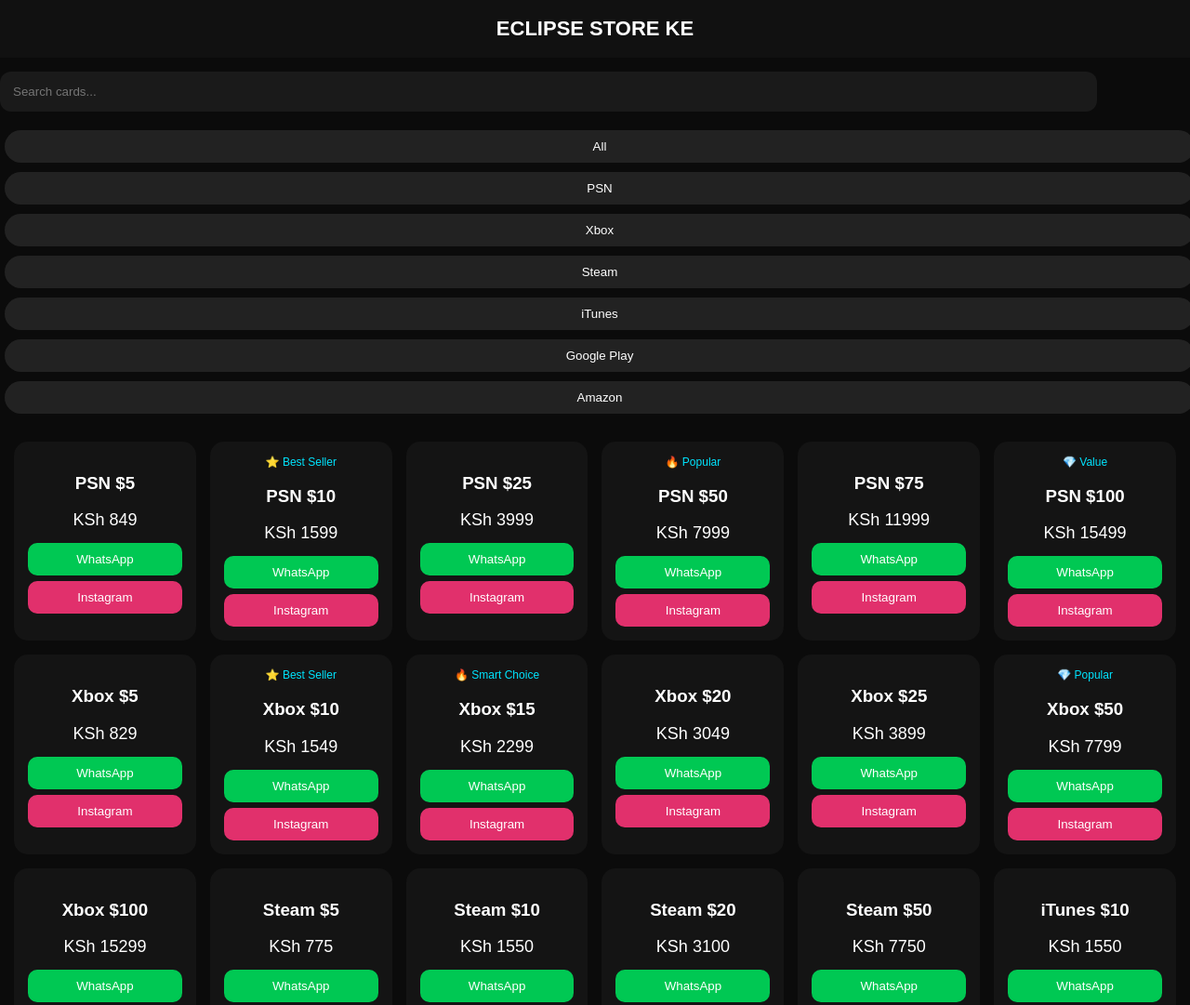
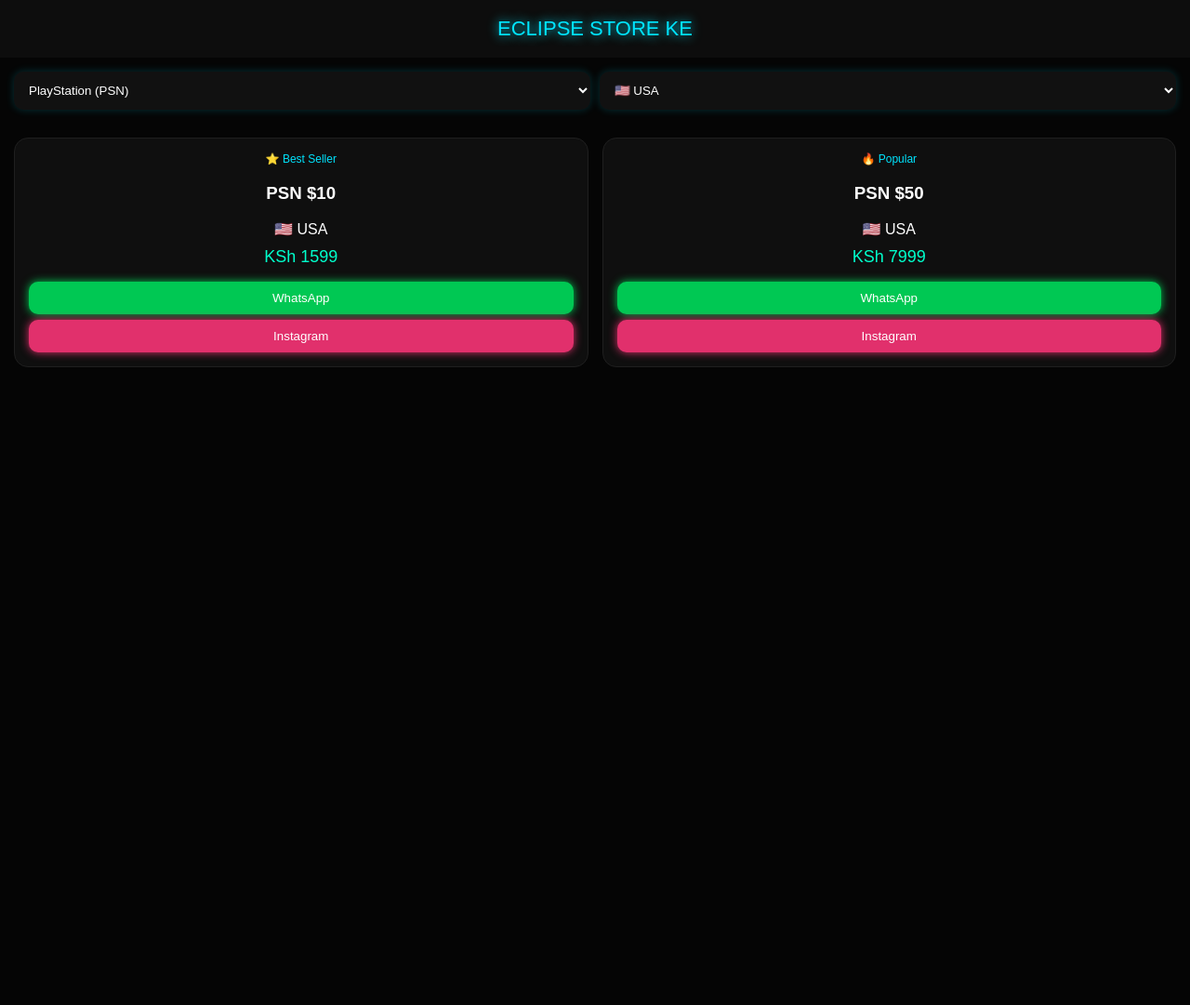
Before and after one commit to eclipse-cxl/eclipse-cxl, a plain HTML site: page index.html in a window 1280 px wide. Shown: the top 1081 px of the page at 93% size. After the commit the page ends 800 px from the top, so only its background shows below. Drawn offline with Linux system fonts and the light colour scheme.

Commit message:
Update index.html

```diff
--- a/index.html
+++ b/index.html
@@ -8,44 +8,39 @@
 <style>
 body {
     margin:0;
-    font-family: Arial;
-    background:#0b0b0b;
+    font-family:Arial;
+    background:#050505;
     color:white;
 }
 
+/* HEADER */
 header {
     padding:18px;
     text-align:center;
     font-size:22px;
-    font-weight:bold;
-    background:#111;
+    background:#0d0d0d;
+    color:#00e5ff;
+    text-shadow:0 0 12px #00e5ff;
 }
 
-.search {
-    width:90%;
-    margin:15px auto;
-    padding:14px;
-    border-radius:12px;
-    border:none;
-    background:#1a1a1a;
-    color:white;
+/* SELECTORS */
+.selectors {
+    display:flex;
+    gap:10px;
+    padding:15px;
 }
 
-.filters {
-    text-align:center;
-    margin-bottom:10px;
+select {
+    flex:1;
+    padding:12px;
+    border-radius:10px;
+    border:none;
+    background:#111;
+    color:white;
+    box-shadow:0 0 10px #00e5ff33;
 }
 
-.filters button {
-    margin:5px;
-    padding:10px 14px;
-    border:none;
-    border-radius:20px;
-    background:#222;
-    color:white;
-    cursor:pointer;
-}
-
+/* GRID */
 .products {
     display:grid;
     grid-template-columns:repeat(auto-fit,minmax(170px,1fr));
@@ -53,29 +48,34 @@ header {
     padding:15px;
 }
 
+/* CARD */
 .card {
-    background:#141414;
+    background:#0f0f0f;
     padding:15px;
     border-radius:15px;
     text-align:center;
-    transition:0.2s;
+    transition:0.3s;
+    border:1px solid #1f1f1f;
 }
 
 .card:hover {
-    transform:scale(1.05);
+    transform:translateY(-6px) scale(1.03);
+    box-shadow:0 0 25px #00e5ff88;
+}
+
+/* TEXT */
+.tag {
+    font-size:12px;
+    color:#00e5ff;
 }
 
 .price {
+    margin:10px 0;
     font-size:18px;
-    margin:8px 0;
+    color:#00ffcc;
 }
 
-.tag {
-    font-size:12px;
-    margin-bottom:6px;
-    color:#00e5ff;
-}
-
+/* BUTTONS */
 button {
     margin-top:6px;
     padding:10px;
@@ -86,9 +86,17 @@ button {
     cursor:pointer;
 }
 
-.wa { background:#00c853; }
-.ig { background:#E1306C; }
+/* WhatsApp */
+.wa {
+    background:#00c853;
+    box-shadow:0 0 10px #00c853;
+}
 
+/* Instagram */
+.ig {
+    background:#E1306C;
+    box-shadow:0 0 10px #E1306C;
+}
 </style>
 </head>
 
@@ -96,113 +104,135 @@ button {
 
 <header>ECLIPSE STORE KE</header>
 
-<input id="search" class="search" placeholder="Search cards..." onkeyup="renderProducts()">
+<div class="selectors">
 
-<div class="filters">
-<button onclick="setFilter('all')">All</button>
-<button onclick="setFilter('psn')">PSN</button>
-<button onclick="setFilter('xbox')">Xbox</button>
-<button onclick="setFilter('steam')">Steam</button>
-<button onclick="setFilter('itunes')">iTunes</button>
-<button onclick="setFilter('google')">Google Play</button>
-<button onclick="setFilter('amazon')">Amazon</button>
+<select id="category" onchange="renderProducts()">
+<option value="psn">PlayStation (PSN)</option>
+<option value="xbox">Xbox</option>
+<option value="steam">Steam</option>
+<option value="itunes">iTunes</option>
+<option value="google">Google Play</option>
+<option value="amazon">Amazon</option>
+</select>
+
+<select id="region" onchange="renderProducts()">
+<option value="USA">🇺🇸 USA</option>
+<option value="UK">🇬🇧 UK</option>
+<option value="UAE">🇦🇪 UAE</option>
+<option value="EU">🇪🇺 EUROPE</option>
+<option value="JAPAN">🇯🇵 JAPAN</option>
+<option value="SINGAPORE">🇸🇬 SINGAPORE</option>
+<option value="HONG KONG">🇭🇰 HONG KONG</option>
+<option value="CANADA">🇨🇦 CANADA</option>
+<option value="AUSTRALIA">🇦🇺 AUSTRALIA</option>
+<option value="SA">🇿🇦 SOUTH AFRICA</option>
+<option value="KENYA">🇰🇪 KENYA</option>
+</select>
+
 </div>
 
 <div id="products" class="products"></div>
 
 <script>
 
-// ================= PRODUCT SYSTEM =================
+// FLAGS
+const flags = {
+USA:"🇺🇸",
+UK:"🇬🇧",
+UAE:"🇦🇪",
+EU:"🇪🇺",
+JAPAN:"🇯🇵",
+SINGAPORE:"🇸🇬",
+"HONG KONG":"🇭🇰",
+CANADA:"🇨🇦",
+AUSTRALIA:"🇦🇺",
+SA:"🇿🇦",
+KENYA:"🇰🇪"
+};
+
 const products = [];
 
-// ===== PSN (YOUR PRICES) =====
+// ===== PSN =====
 [
-["PSN $5","kenya",849,""],
-["PSN $10","kenya",1599,"⭐ Best Seller"],
-["PSN $25","kenya",3999,""],
-["PSN $50","kenya",7999,"🔥 Popular"],
-["PSN $75","kenya",11999,""],
-["PSN $100","kenya",15499,"💎 Value"]
+["PSN $10","USA",1599,"⭐ Best Seller"],
+["PSN $50","USA",7999,"🔥 Popular"],
+["PSN £10","UK",1799,""],
+["PSN £50","UK",8399,""],
+["PSN 50 AED","UAE",1700,""],
+["PSN €20","EU",3700,""],
+["PSN ¥3000","JAPAN",4200,""],
+["PSN $20","SINGAPORE",3300,""],
+["PSN $100","HONG KONG",2000,""],
+["PSN $25","CANADA",4000,""],
+["PSN $20","AUSTRALIA",3400,""],
+["PSN R200","SA",1600,""]
 ].forEach(p=>{
-products.push({name:p[0],price:p[2],category:"psn",region:p[1],tag:p[3]});
+products.push({name:p[0],region:p[1],price:p[2],category:"psn",tag:p[3]});
 });
 
-// ===== XBOX (FULL OPTIONS) =====
+// ===== XBOX =====
 [
-["Xbox $5","usa",829,""],
-["Xbox $10","usa",1549,"⭐ Best Seller"],
-["Xbox $15","usa",2299,"🔥 Smart Choice"],
-["Xbox $20","usa",3049,""],
-["Xbox $25","usa",3899,""],
-["Xbox $50","usa",7799,"💎 Popular"],
-["Xbox $100","usa",15299,""]
+["Xbox $10","USA",1549,"⭐ Best Seller"],
+["Xbox $25","USA",3899,""],
+["Xbox $50","USA",7799,"🔥 Popular"]
 ].forEach(p=>{
-products.push({name:p[0],price:p[2],category:"xbox",region:p[1],tag:p[3]});
+products.push({name:p[0],region:p[1],price:p[2],category:"xbox",tag:p[3]});
 });
 
-// ===== AUTO PRODUCTS =====
-function addSeries(name, values, rate, category){
+// AUTO PRODUCTS
+function addSeries(name, values, rate, category, region){
 values.forEach(v=>{
 products.push({
 name:`${name} $${v}`,
 price:Math.round(v*rate),
-            category:category,
-            region:"usa",
+category,
+region,
 tag:""
 });
 });
 }
 
 // OTHER CARDS
-addSeries("Steam",[5,10,20,50],155,"steam");
-addSeries("iTunes",[10,25,50],155,"itunes");
-addSeries("Google Play",[10,25,50],150,"google");
-addSeries("Amazon",[10,25,50],160,"amazon");
+addSeries("Steam",[10,20,50],155,"steam","USA");
+addSeries("iTunes",[10,25,50],155,"itunes","USA");
+addSeries("Google Play",[10,25,50],150,"google","USA");
+addSeries("Amazon",[10,25,50],160,"amazon","USA");
 
-// ================= FILTER =================
-let activeFilter = "all";
+// RENDER
+function renderProducts(){
+let cat=document.getElementById("category").value;
+let region=document.getElementById("region").value;
 
-function setFilter(f){
-    activeFilter = f;
-    renderProducts();
-}
-
-// ================= RENDER =================
-function renderProducts(){
-    let container = document.getElementById("products");
-    let search = document.getElementById("search").value.toLowerCase();
-
-    container.innerHTML = "";
+let container=document.getElementById("products");
+container.innerHTML="";
 
 products.forEach(p=>{
-        let text = (p.name + p.category).toLowerCase();
+if(p.category===cat && p.region===region){
 
-        if((activeFilter==="all" || p.category===activeFilter) && text.includes(search)){
-
-            container.innerHTML += `
+container.innerHTML+=`
 <div class="card">
 <div class="tag">${p.tag}</div>
 <h3>${p.name}</h3>
+<div>${flags[p.region] || ""} ${p.region}</div>
 <div class="price">KSh ${p.price}</div>
 
-                <button class="wa" onclick="buy('${p.name}')">WhatsApp</button>
-                <button class="ig" onclick="instagram('${p.name}')">Instagram</button>
+<button class="wa" onclick="buy('${p.name} ${p.region}')">WhatsApp</button>
+<button class="ig" onclick="ig()">Instagram</button>
 </div>
 `;
 }
 });
 }
 
-// ================= CHECKOUT =================
+// CHECKOUT
 function buy(product){
-    window.open(`https://wa.me/254791994148?text=${encodeURIComponent("Hi, I want "+product)}`);
+window.open("https://wa.me/254791994148?text="+encodeURIComponent("Hi, I want "+product));
 }
 
-function instagram(product){
-    window.open(`https://instagram.com/eclipse.store.ke`);
+function ig(){
+window.open("https://instagram.com/eclipse.store.ke");
 }
 
-// INIT
 renderProducts();
 
 </script>
```
Lines whose indentation alone changed are shown as unchanged.
